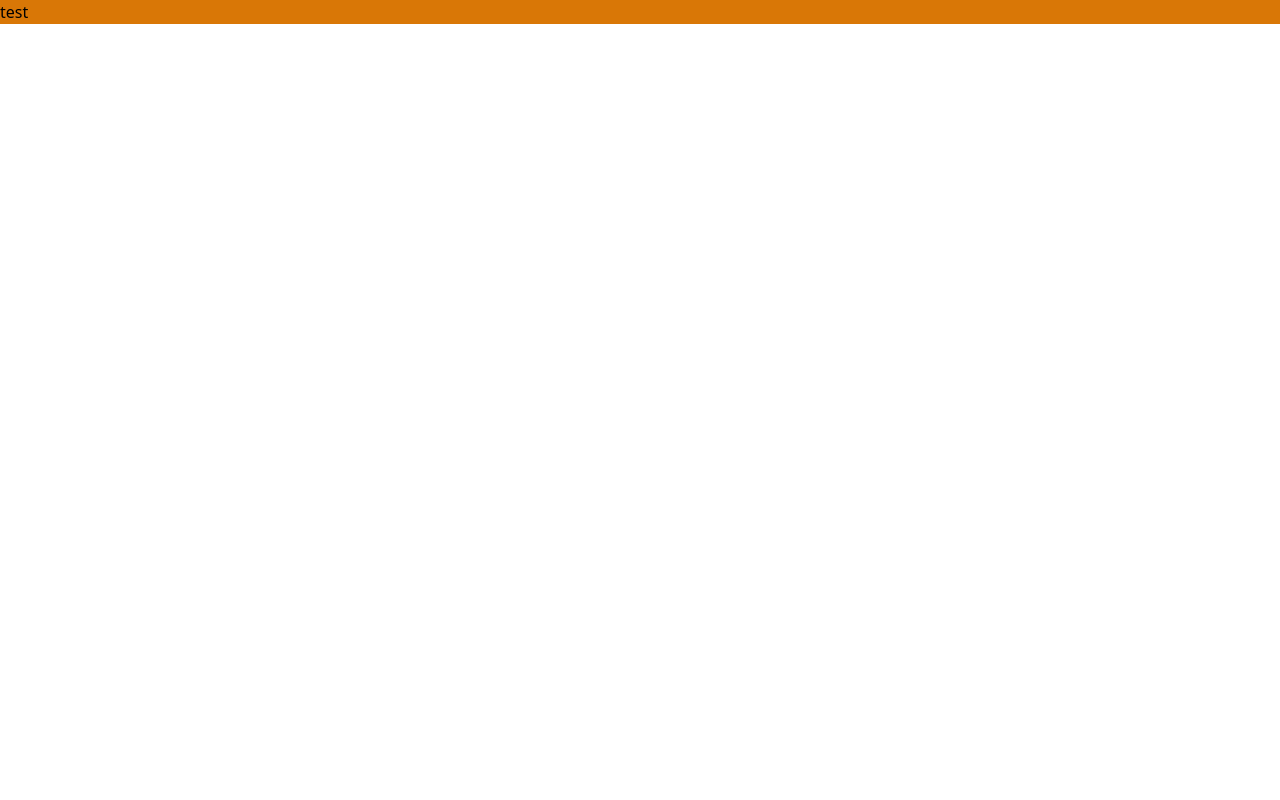
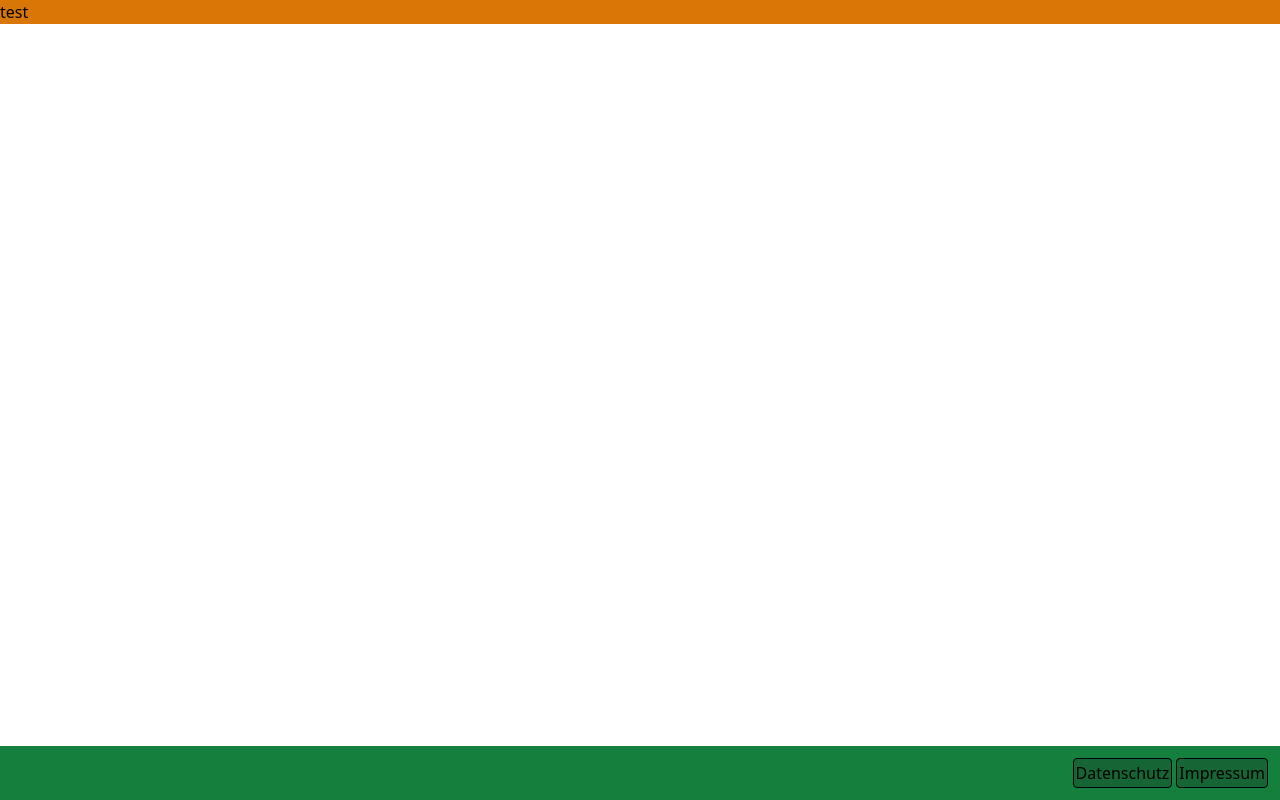
Before and after one commit to Beltrox/IPWA01-01, a website: page dist/index.html in a window 1280 px wide. Drawn offline with Linux system fonts and the light colour scheme.

Commit message:
feat: header and footer

```diff
--- a/dist/index.html
+++ b/dist/index.html
@@ -1,11 +1,21 @@
+<script src="index.js"></script>
 <!DOCTYPE html>
-<html lang="en">
+<html lang="de">
 <head>
     <link href="../dist/styles.css" rel="stylesheet">
     <meta charset="UTF-8">
-    <title>test1</title>
+    <title>CO2 Statistik</title>
+    <link rel="icon" type="image/png" href="../resources/favicon.png">
 </head>
 <body>
     <h1 class= "bg-amber-600">test</h1>
+    <footer class="bg-green-700 w-full h-auto flex flex-row space-x-1 justify-end p-3 fixed left-0 bottom-0">
+        <button onclick="wechsel_zu_datenschutz()" class="bg-green-800 rounded w-auto p-0.5 border border-black">
+            Datenschutz
+        </button>
+        <button onclick="wechsel_zu_impressum()" class="bg-green-800 rounded w-auto p-0.5 border border-black">
+            Impressum
+        </button>
+    </footer>
 </body>
 </html>
--- a/dist/index.js
+++ b/dist/index.js
@@ -0,0 +1,6 @@
+function wechsel_zu_datenschutz (){
+    window.location.href="datenschutz.html";
+}
+function wechsel_zu_impressum (){
+    window.location.href="impressum.html";
+}
```
Also changed, not shown: dist/datenschutz.html (added), dist/impressum.html (added), dist/styles.css, resources/favicon.png (added).
